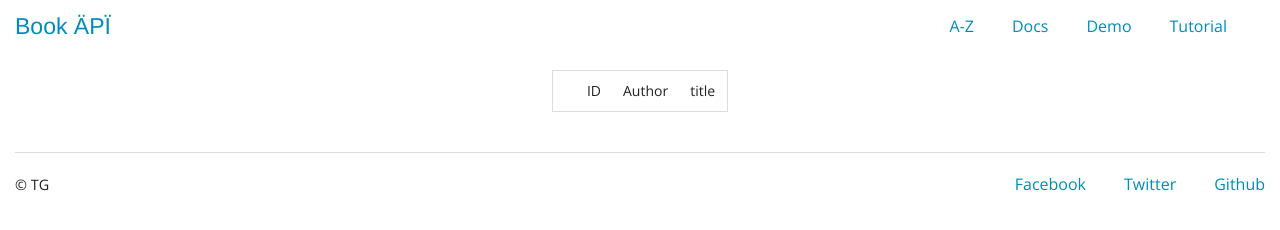
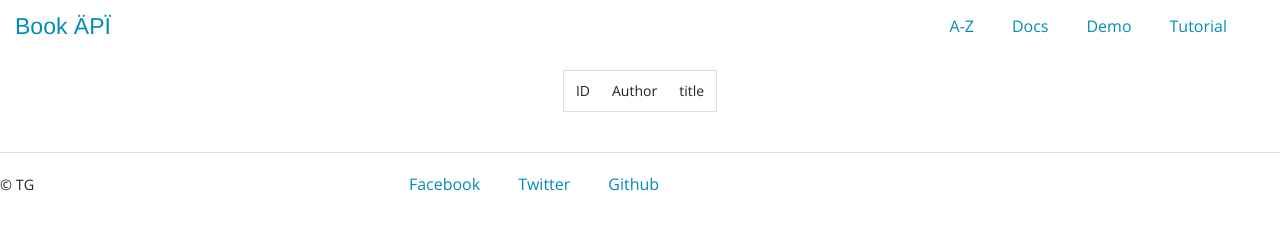
Before and after one commit to collinglass/bookAPI, a plain HTML site: page app/a-z.html in a window 1280 px wide. Drawn offline with nearby package versions, Linux system fonts and the light colour scheme; no server answers.

Commit message:
Added buttons/fixing HTML

```diff
--- a/app/a-z.html
+++ b/app/a-z.html
@@ -16,7 +16,9 @@
             <div class = "fixed">  <!-- made nav bar sticky -->
                 <div class = "row">
                     <div class = "large-3 small-3 columns">
-          <h4 id ="name" class ="nowrap"><a href="index.html">Book ÄPÏ</a></h4>
+                        <h4 id ="name" class ="nowrap">
+                            <a href="index.html">Book ÄPÏ</a>
+                        </h4>
                     </div>
                     <div class ="large-9 large-9 columns">
                         <nav class ="right ">
@@ -25,27 +27,22 @@
                                 <li><a href="docs.html">Docs</a></li>
                                 <li><a href="demo.html">Demo</a></li>
                                 <li><a href="tutorials.html">Tutorial</a></li>
-               <!--  <li>Contact</li> -->
-              <!--   <li>About</li> -->
                             </ul>
                         </nav>
                     </div>
                 </div>
             </div> <!-- div for sticky nav bar -->
         </header>
-
+        <section>
             <table class="mc">
-    <th>
                 <td class="id">ID</td>
                 <td class="author">Author</td>
                 <td class="title">title</td>
-    </th>
             </table>
+        </section>
         <footer class="row">
-    <div class="large-12 columns">
             <hr />
-      <div class="row">
-        <div class="large-6 columns">
+            <div class="row large-6 columns">
                 <p>© TG</p>
             </div>
             <div class="large-6 columns">
@@ -55,10 +52,8 @@
                     <li><a href="#">Github</a></li>
                 </ul>
             </div>
-      </div>
-    </div>
-  </footer>
             <script src="js/foundation.min.js"></script>
             <script src="js/app.js"></script>
+        </footer>
     </body>
 </html>
--- a/app/index.html
+++ b/app/index.html
@@ -8,6 +8,7 @@
         <link rel="stylesheet" href="css/foundation.css"/>
         <link rel="stylesheet" href="css/style.css"/>
         <script src="js/vendor/modernizr.js"></script>
+        <script src="js/vendor/jquery.js"></script>
     </head>
 
     <body>
@@ -24,15 +25,12 @@
                                 <li><a href="docs.html">Docs</a></li>
                                 <li><a href="demo.html">Demo</a></li>
                                 <li><a href="tutorials.html">Tutorial</a></li>
-               <!--  <li>Contact</li> -->
-              <!--   <li>About</li> -->
                             </ul>
                         </nav>
                     </div>
                 </div>
             </div> <!-- div for sticky nav bar -->
         </header>
-
     <div class ="row bmargin-top">
       <div class = "large-12 columns text-center">
         <div id ="tweeter" class ="text-left secondary">
```
Also changed, not shown: app/demo.html (+2 -2 lines). Lines whose indentation alone changed are shown as unchanged.
